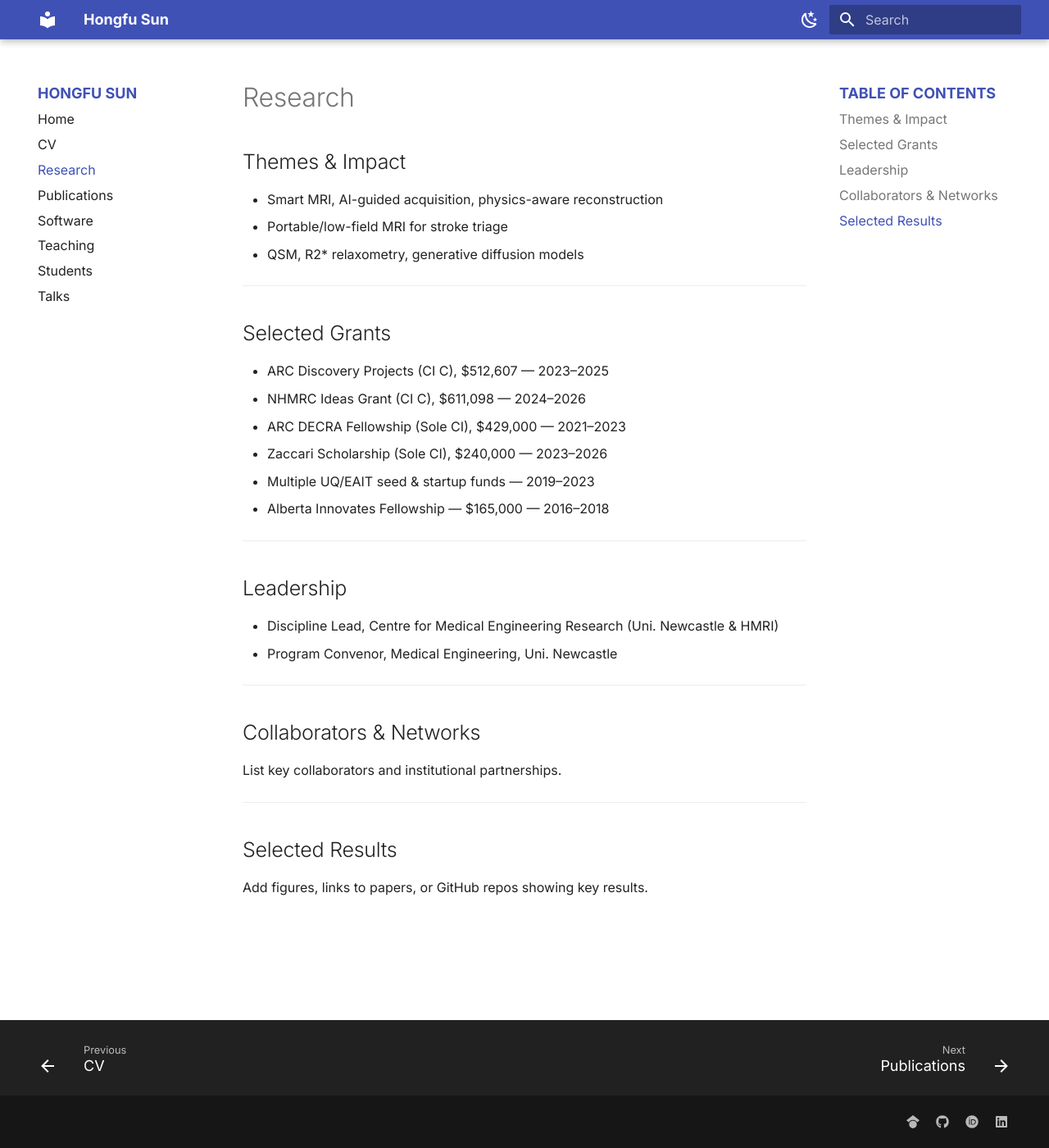
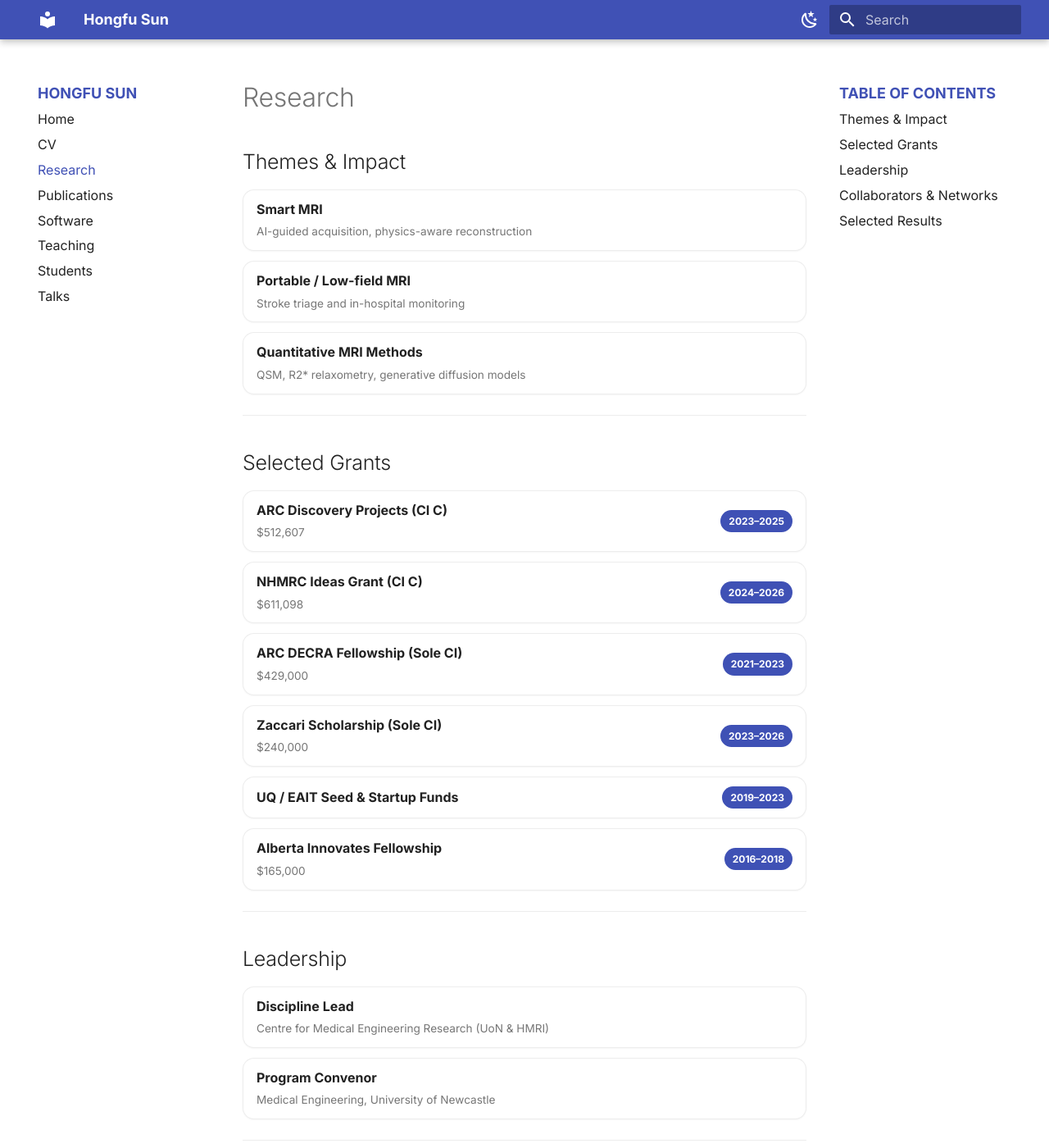
Before and after one commit to sunhongfu/sunhongfu.github.io, an MkDocs documentation site: the page built from docs/research.md, in a window 1280 px wide and 1400 px high. Shown: the whole window at 82% size. Built offline with MkDocs 1.6.1 and Material for MkDocs 9.7.7, drawn with Linux system fonts in a browser that asks for light colours; some of the changed text lies outside the part shown.

Commit message:
update research.md

```diff
--- a/docs/assets/extra.css
+++ b/docs/assets/extra.css
@@ -302,7 +302,7 @@
   align-items: center;
   justify-content: space-between;
   gap: .75rem;
-  margin-bottom: .35rem;
+  margin-bottom: .15rem;
   flex-wrap: wrap;  /* actions wrap under title on narrow screens */
 }
 
@@ -312,7 +312,7 @@
   align-items: center;   /* vertical alignment */
   gap: 0.4rem;           /* spacing between title, buttons, tags */
   font-weight: 700;
-  font-size: 0.9rem;
+  font-size: 0.85rem;
 }
 
 /* subtitle line under the header */
--- a/docs/research.md
+++ b/docs/research.md
@@ -1,32 +1,137 @@
 # Research
 
 ## Themes & Impact
-- Smart MRI, AI-guided acquisition, physics-aware reconstruction
-- Portable/low-field MRI for stroke triage
-- QSM, R2* relaxometry, generative diffusion models
+<div class="cv-list">
+
+  <div class="cv-card">
+    <div class="cv-title">
+      Smart MRI
+      <div class="cv-sub">AI-guided acquisition, physics-aware reconstruction</div>
+    </div>
+  </div>
+
+  <div class="cv-card">
+    <div class="cv-title">
+      Portable / Low-field MRI
+      <div class="cv-sub">Stroke triage and in-hospital monitoring</div>
+    </div>
+  </div>
+
+  <div class="cv-card">
+    <div class="cv-title">
+      Quantitative MRI Methods
+      <div class="cv-sub">QSM, R2* relaxometry, generative diffusion models</div>
+    </div>
+  </div>
+
+</div>
 
 ---
 
 ## Selected Grants
-- ARC Discovery Projects (CI C), $512,607 — 2023–2025
-- NHMRC Ideas Grant (CI C), $611,098 — 2024–2026
-- ARC DECRA Fellowship (Sole CI), $429,000 — 2021–2023
-- Zaccari Scholarship (Sole CI), $240,000 — 2023–2026
-- Multiple UQ/EAIT seed & startup funds — 2019–2023
-- Alberta Innovates Fellowship — $165,000 — 2016–2018
+<div class="cv-list">
+
+  <div class="cv-card">
+    <div class="cv-title">
+      ARC Discovery Projects (CI C)
+      <div class="cv-sub">$512,607</div>
+    </div>
+    <span class="cv-year">2023–2025</span>
+  </div>
+
+  <div class="cv-card">
+    <div class="cv-title">
+      NHMRC Ideas Grant (CI C)
+      <div class="cv-sub">$611,098</div>
+    </div>
+    <span class="cv-year">2024–2026</span>
+  </div>
+
+  <div class="cv-card">
+    <div class="cv-title">
+      ARC DECRA Fellowship (Sole CI)
+      <div class="cv-sub">$429,000</div>
+    </div>
+    <span class="cv-year">2021–2023</span>
+  </div>
+
+  <div class="cv-card">
+    <div class="cv-title">
+      Zaccari Scholarship (Sole CI)
+      <div class="cv-sub">$240,000</div>
+    </div>
+    <span class="cv-year">2023–2026</span>
+  </div>
+
+  <div class="cv-card">
+    <div class="cv-title">
+      UQ / EAIT Seed & Startup Funds
+    </div>
+    <span class="cv-year">2019–2023</span>
+  </div>
+
+  <div class="cv-card">
+    <div class="cv-title">
+      Alberta Innovates Fellowship
+      <div class="cv-sub">$165,000</div>
+    </div>
+    <span class="cv-year">2016–2018</span>
+  </div>
+
+</div>
 
 ---
 
 ## Leadership
-- Discipline Lead, Centre for Medical Engineering Research (Uni. Newcastle & HMRI)
-- Program Convenor, Medical Engineering, Uni. Newcastle
+<div class="cv-list">
+
+  <div class="cv-card">
+    <div class="cv-title">
+      Discipline Lead
+      <div class="cv-sub">Centre for Medical Engineering Research (UoN & HMRI)</div>
+    </div>
+  </div>
+
+  <div class="cv-card">
+    <div class="cv-title">
+      Program Convenor
+      <div class="cv-sub">Medical Engineering, University of Newcastle</div>
+    </div>
+  </div>
+
+</div>
 
 ---
 
 ## Collaborators & Networks
-List key collaborators and institutional partnerships.
+<div class="cv-list">
+
+  <div class="cv-card">
+    <div class="cv-title">
+      Key Collaborators
+      <div class="cv-sub">Add individual names (e.g., Wilman, Butcher, Spratt, etc.)</div>
+    </div>
+  </div>
+
+  <div class="cv-card">
+    <div class="cv-title">
+      Institutional Partnerships
+      <div class="cv-sub">National Imaging Facility, Siemens, GE, Hyperfine, Jiaxing University, etc.</div>
+    </div>
+  </div>
+
+</div>
 
 ---
 
 ## Selected Results
-Add figures, links to papers, or GitHub repos showing key results.
+<div class="cv-list">
+
+  <div class="cv-card">
+    <div class="cv-title">
+      Research Outputs
+      <div class="cv-sub">Add figures, paper links, GitHub repos here</div>
+    </div>
+  </div>
+
+</div>
```
